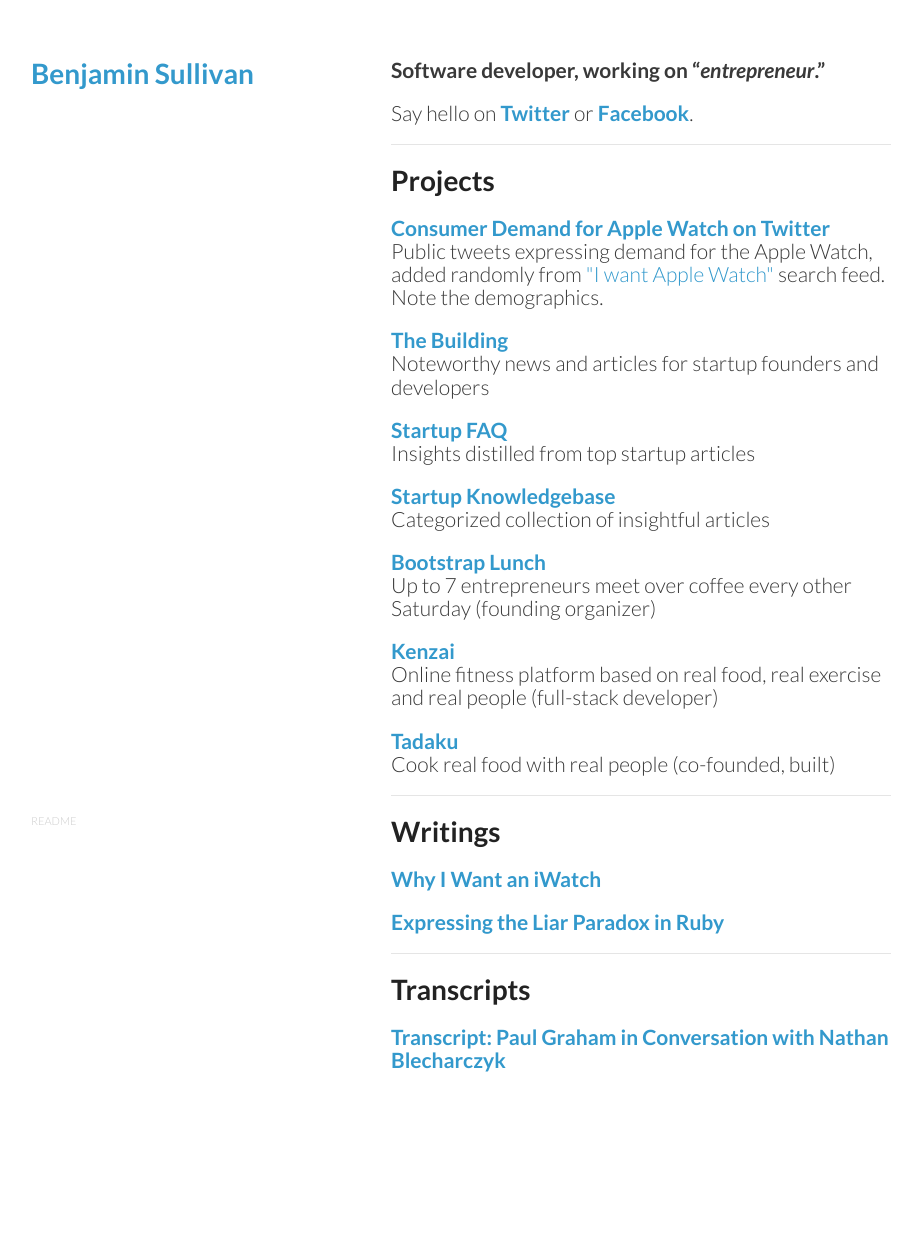
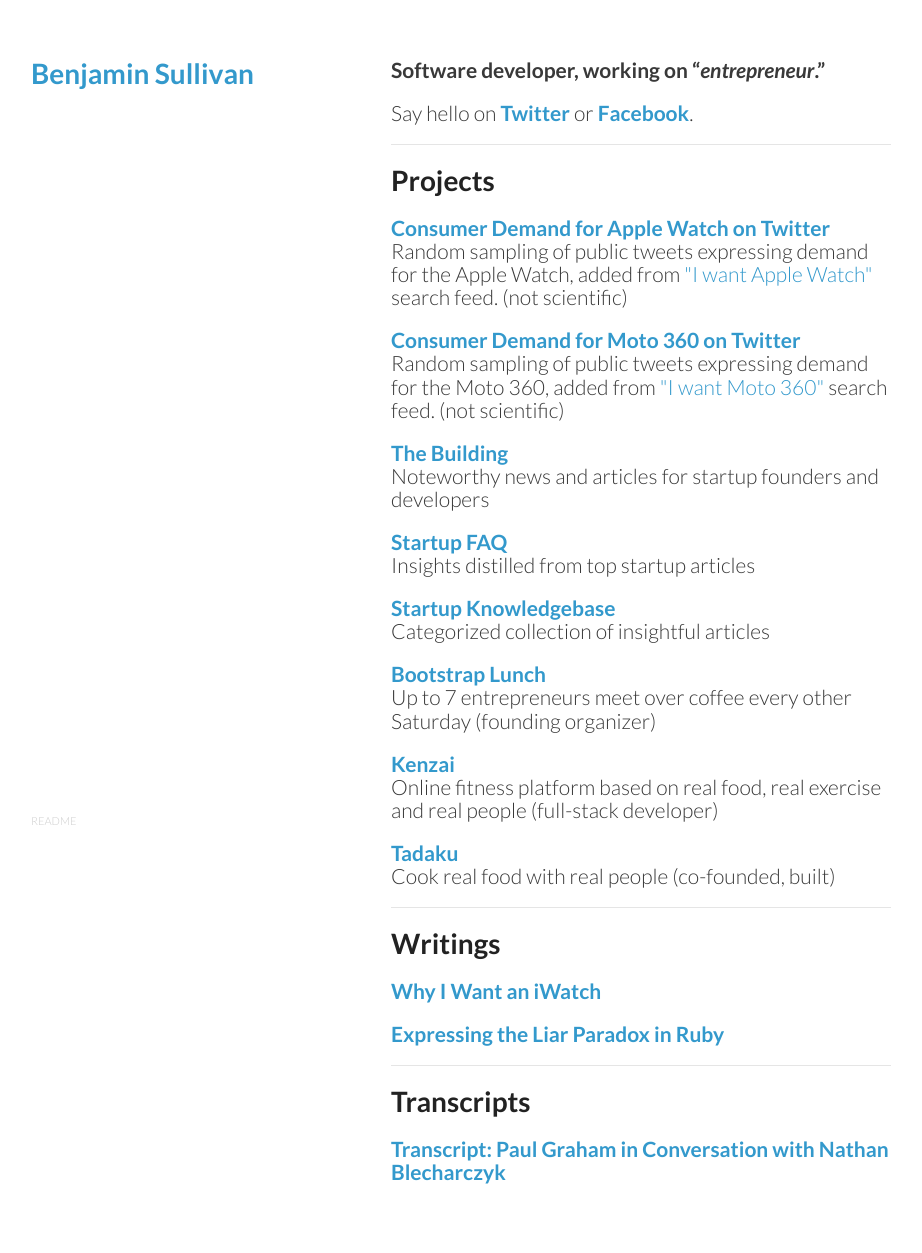
Before and after one commit to bnjs/bnjs.github.io, a Jekyll site: the page built from index.md, in a window 1280 px wide. Shown: the whole page, without its empty margins (179-1101 px from the left). Built offline with Jekyll 4.4.1, drawn with Linux system fonts in a browser that asks for light colours; nearby versions of some CDN libraries; before the commit the page ends 1141 px from its top, so only the background shows below that.

Commit message:
Add project: Consumer Demand for Moto 360 on Twitter

```diff
--- a/index.md
+++ b/index.md
@@ -14,7 +14,13 @@
 <h2>
   <a href="https://twitter.com/bnjs/timelines/509708322434338816" target="_blank">Consumer Demand for Apple Watch on Twitter</a>
   <br/>
-  <span class="lowkey">Public tweets expressing demand for the Apple Watch, added randomly from <a href="https://twitter.com/search?f=realtime&q=I%20want%20Apple%20Watch&src=typd" target="_blank" style="font-weight:normal;">"I want Apple Watch"</a> search feed. Note the demographics.</span>
+  <span class="lowkey">Random sampling of public tweets expressing demand for the Apple Watch, added from <a href="https://twitter.com/search?f=realtime&q=I%20want%20Apple%20Watch&src=typd" target="_blank" style="font-weight:normal;">"I want Apple Watch"</a> search feed. (not scientific)</span>
+</h2>
+
+<h2>
+  <a href="https://twitter.com/bnjs/timelines/510067457717833728" target="_blank">Consumer Demand for Moto 360 on Twitter</a>
+  <br/>
+  <span class="lowkey">Random sampling of public tweets expressing demand for the Moto 360, added from <a href="https://twitter.com/search?f=realtime&q=I%20want%20Moto%20360&src=typd" target="_blank" style="font-weight:normal;">"I want Moto 360"</a> search feed. (not scientific)</span>
 </h2>
 
 <h2>
```
